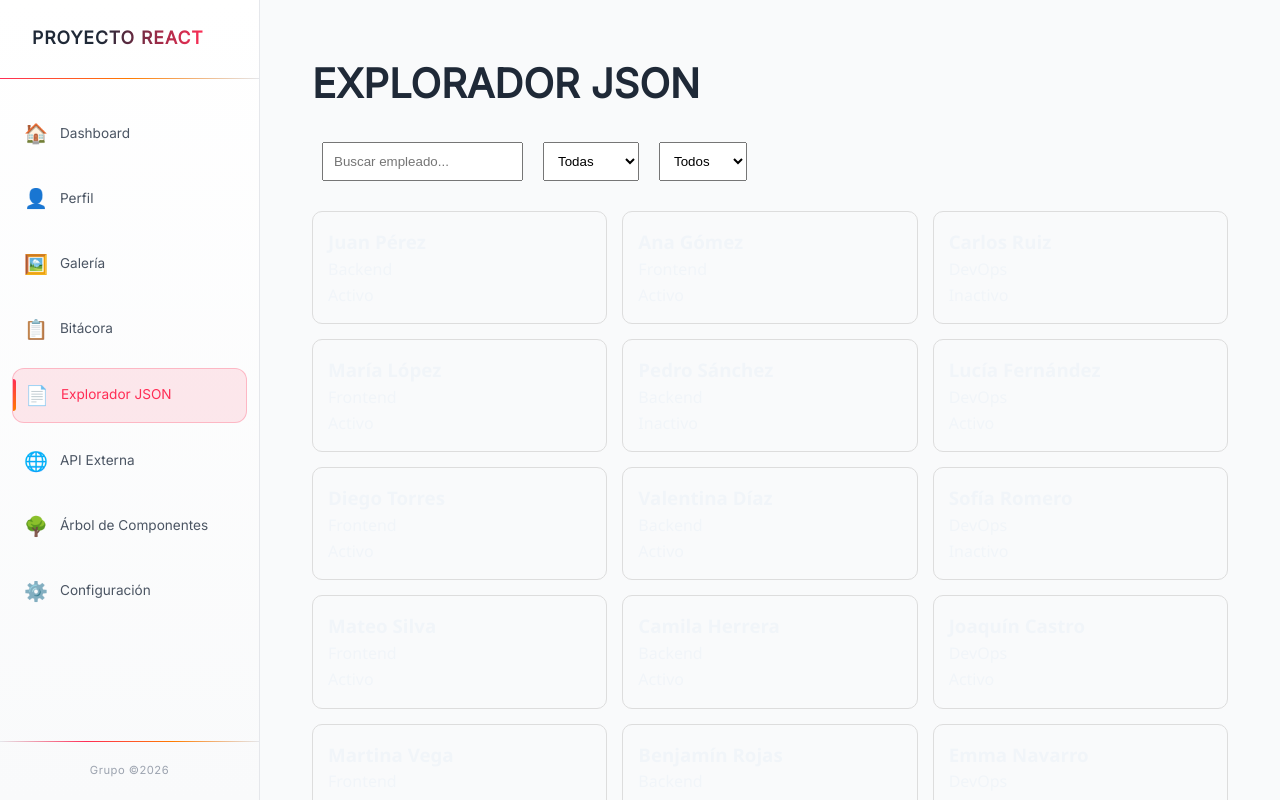
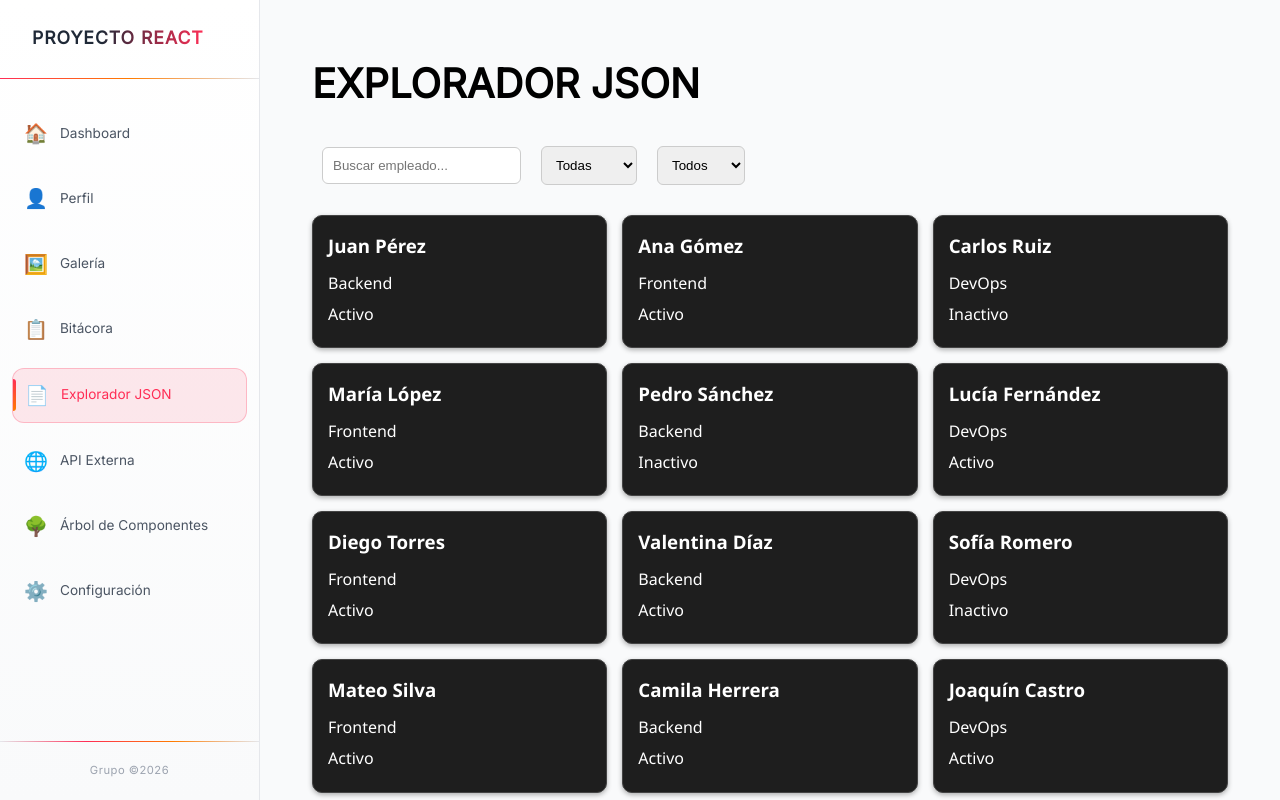
Before and after one commit to Carloslovera/proyecto_react, a React (Vite) app: page /json-explorer in a window 1280 px wide. Shown: the top 800 px of the page. Built offline with nearby package versions, Linux system fonts and the light colour scheme.

Commit message:
Corrijo css de los json

```diff
--- a/src/pages/ApiPage.css
+++ b/src/pages/ApiPage.css
@@ -2,31 +2,80 @@
   padding: 24px;
 }
 
+.api-page h1 {
+  margin-bottom: 20px;
+  color: black;
+}
+
 .productos-grid {
   display: grid;
-  grid-template-columns: repeat(auto-fill, minmax(220px, 1fr));
+  grid-template-columns: repeat(auto-fill, minmax(250px, 1fr));
   gap: 20px;
 }
 
 .producto-card {
-  border: 1px solid #ddd;
+  background-color: #1e1e1e;
+  border: 1px solid #444;
   border-radius: 10px;
   padding: 15px;
+  text-align: center;
+  box-shadow: 0 2px 5px rgba(0, 0, 0, 0.3);
+}
+
+.producto-card:hover {
+  transform: translateY(-3px);
+  transition: 0.3s;
 }
 
 .producto-imagen {
   width: 100%;
   height: 180px;
   object-fit: contain;
+  margin-bottom: 10px;
+}
+
+.producto-titulo {
+  color: white;
+  font-size: 1rem;
+  margin: 10px 0;
+  min-height: 60px;
 }
 
 .producto-precio {
+  color: #ffffff;
+  font-size: 1.1rem;
   font-weight: bold;
+  margin-top: 10px;
+}
+
+.producto-card h3,
+.producto-card p {
+  color: white;
+}
+
+.loading,
+.error {
+  text-align: center;
+  font-size: 1.2rem;
+  margin-top: 30px;
 }
 
 .paginacion {
   display: flex;
   justify-content: center;
+  align-items: center;
   gap: 20px;
-  margin-top: 25px;
+  margin-top: 30px;
 }
+
+.paginacion button {
+  padding: 10px 15px;
+  border: none;
+  border-radius: 6px;
+  cursor: pointer;
+}
+
+.paginacion button:disabled {
+  opacity: 0.5;
+  cursor: not-allowed;
+}
--- a/src/pages/JsonExplorerPage.css
+++ b/src/pages/JsonExplorerPage.css
@@ -1,11 +1,18 @@
 .json-explorer-container {
   padding: 20px;
+}
+
+.json-explorer-container h1 {
+  color: black;
+  margin-bottom: 20px;
 }
 
 .json-explorer-container input,
 .json-explorer-container select {
   margin: 10px;
   padding: 10px;
+  border: 1px solid #ccc;
+  border-radius: 6px;
 }
 
 .empleados-grid {
@@ -16,7 +23,19 @@
 }
 
 .empleado-card {
-  border: 1px solid #ddd;
+  border: 1px solid #444;
   border-radius: 10px;
   padding: 15px;
+  background-color: #1e1e1e;
+  box-shadow: 0 2px 5px rgba(0, 0, 0, 0.3);
 }
+
+.empleado-card h3 {
+  color: white;
+  margin-bottom: 10px;
+}
+
+.empleado-card p {
+  color: white;
+  margin: 5px 0;
+}
```
